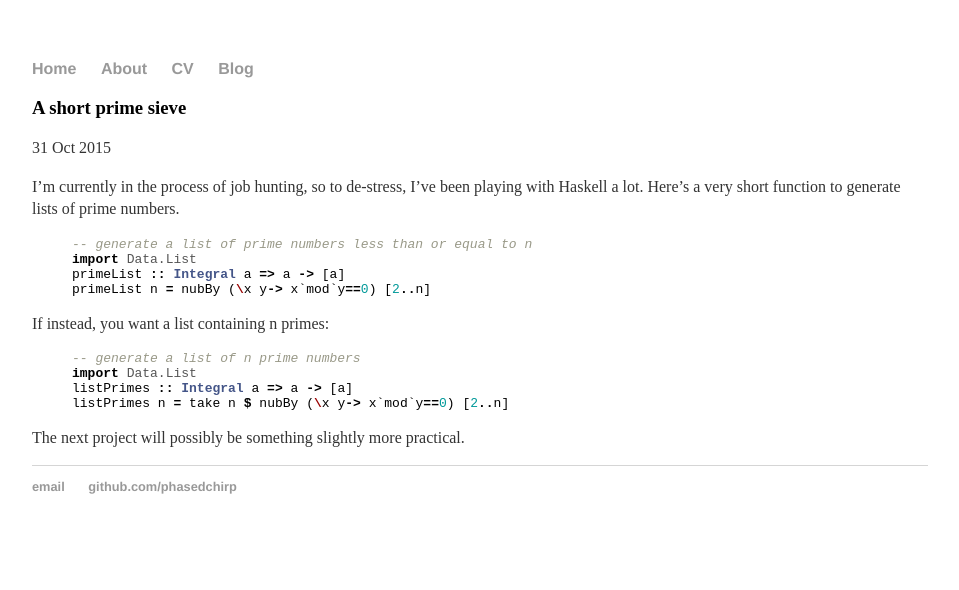
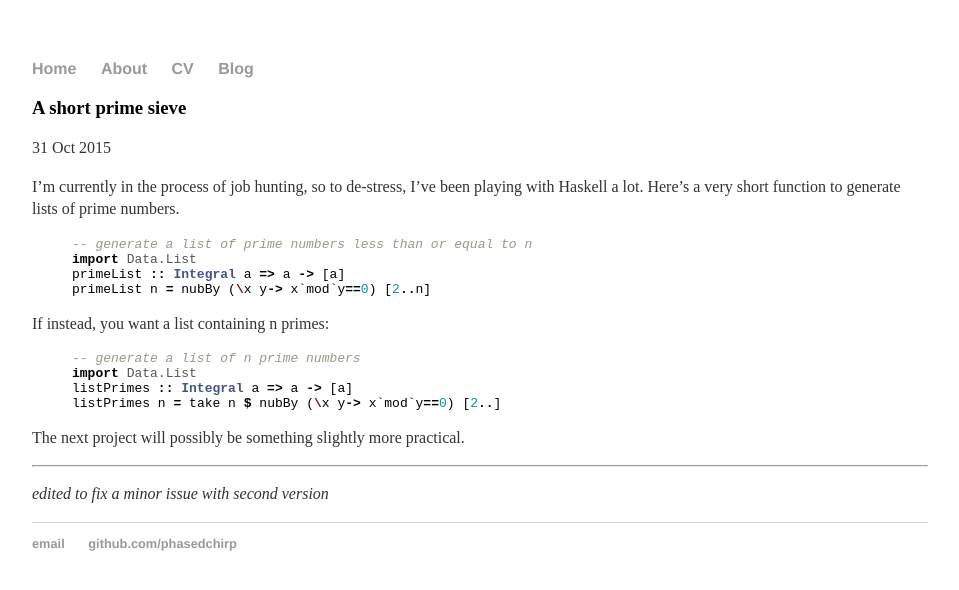
Before and after one commit to phasedchirp/phasedchirp.github.io, a Jekyll site: the page built from _posts/2015-10-31-functional-prime-sieve.md, in a window 1280 px wide. Shown: the top 590 px of the page, without its empty margins (160-1119 px from the left). Built offline with Jekyll 4.4.1, drawn with Linux system fonts in a browser that asks for light colours.

Commit message:
minor edit to post to fix bug

```diff
--- a/_posts/2015-10-31-functional-prime-sieve.md
+++ b/_posts/2015-10-31-functional-prime-sieve.md
@@ -19,7 +19,11 @@ If instead, you want a list containing n primes:
 -- generate a list of n prime numbers
 import Data.List
 listPrimes :: Integral a => a -> [a]
-listPrimes n = take n $ nubBy (\x y-> x`mod`y==0) [2..n]
+listPrimes n = take n $ nubBy (\x y-> x`mod`y==0) [2..]
 {% endhighlight %}
 
 The next project will possibly be something slightly more practical.
+
+
+------------------------------------------
+*edited to fix a minor issue with second version*
```
